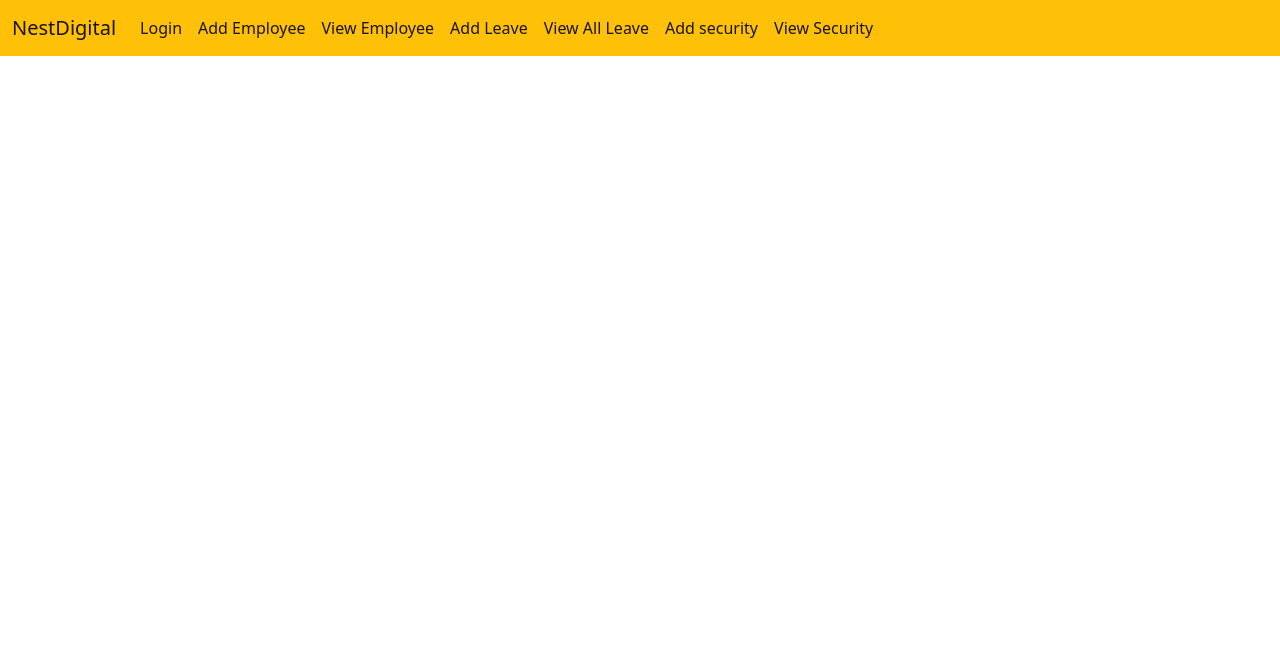
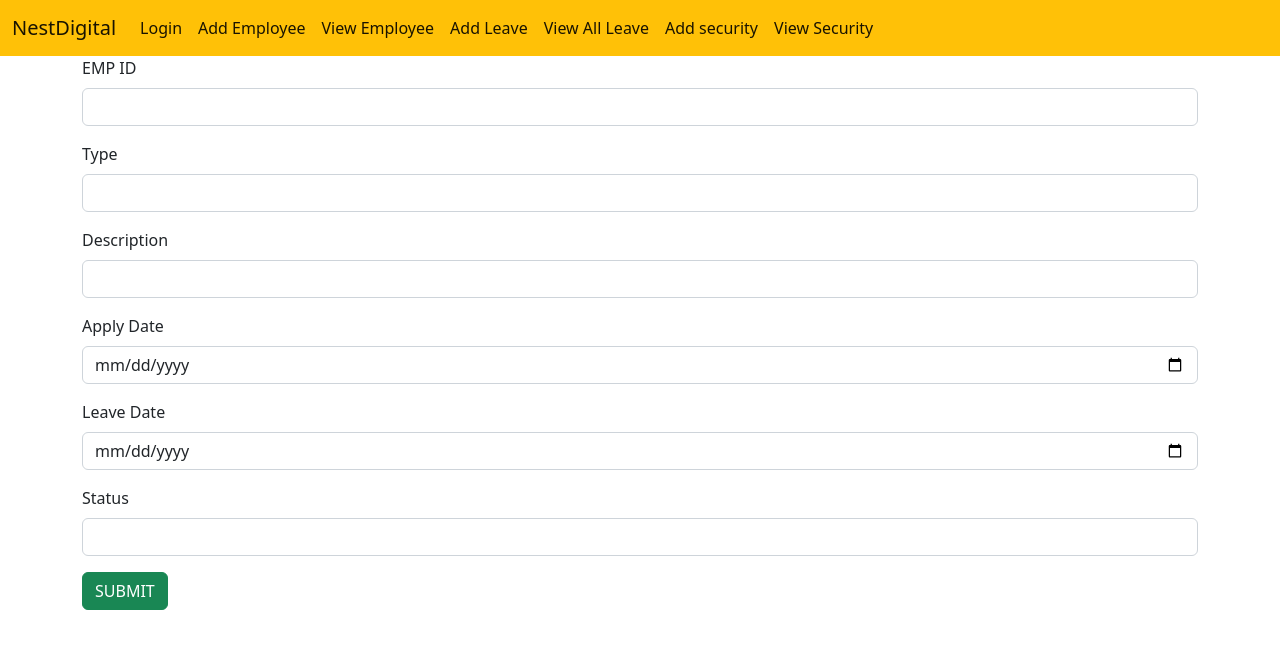
Before and after one commit to Prabhakannan13/Nest-Digital-App, an Angular app: page /addleave in a window 1280 px wide. Shown: the top 648 px of the page. Built offline with nearby package versions, Linux system fonts and the light colour scheme.

Commit message:
pushleave

```diff
--- a/src/app/addleave/addleave.component.html
+++ b/src/app/addleave/addleave.component.html
@@ -1 +1,36 @@
 <app-navbar></app-navbar>
+<div class="container">
+    <div class="row">
+        <div class="col col-12 col-sm-12 col-md-12 col-lg-12 col-xl-12 col-xxl-12">
+            <div class="row g-3">
+                <div class="col col-12 col-sm-12 col-md-12 col-lg-12 col-xl-12 col-xxl-12">
+                    <label for="" class="form-label">EMP ID</label>
+                    <input type="text" class="form-control" name="emp_id" [(ngModel)]="emp_id">
+                </div>
+                <div class="col col-12 col-sm-12 col-md-12 col-lg-12 col-xl-12 col-xxl-12">
+                    <label for="" class="form-label">Type</label>
+                    <input type="text" class="form-control" name="type" [(ngModel)]="type">
+                </div>
+                <div class="col col-12 col-sm-12 col-md-12 col-lg-12 col-xl-12 col-xxl-12">
+                    <label for="" class="form-label">Description</label>
+                    <input type="text" class="form-control" name="discrip" [(ngModel)]="discrip">
+                </div>
+                <div class="col col-12 col-sm-12 col-md-12 col-lg-12 col-xl-12 col-xxl-12">
+                    <label for="" class="form-label">Apply Date</label>
+                    <input type="date" class="form-control" name="applydate" [(ngModel)]="applydate">
+                </div>
+                <div class="col col-12 col-sm-12 col-md-12 col-lg-12 col-xl-12 col-xxl-12">
+                    <label for="" class="form-label">Leave Date</label>
+                    <input type="date" class="form-control" name="leavedate" [(ngModel)]="leavedate">
+                </div>
+                <div class="col col-12 col-sm-12 col-md-12 col-lg-12 col-xl-12 col-xxl-12">
+                    <label for="" class="form-label">Status</label>
+                    <input type="text" class="form-control" name="status" [(ngModel)]="status">
+                </div>
+                <div class="col col-12 col-sm-12 col-md-12 col-lg-12 col-xl-12 col-xxl-12">
+                    <button class="btn btn-success" (click)="addleave()">SUBMIT</button>
+                </div>
+            </div>
+        </div>
+    </div>
+</div>
--- a/src/app/addleave/addleave.component.ts
+++ b/src/app/addleave/addleave.component.ts
@@ -1,4 +1,6 @@
 import { Component, OnInit } from '@angular/core';
+import { Router } from '@angular/router';
+import { ApiService } from '../api.service';
 
 @Component({
   selector: 'app-addleave',
@@ -7,7 +9,41 @@ import { Component, OnInit } from '@angular/core';
 })
 export class AddleaveComponent implements OnInit {
 
-  constructor() { }
+  constructor(private myrouter:Router,private myapi:ApiService) { }
+
+  emp_id=""
+  type=""
+  discrip=""
+  applydate=""
+  leavedate=""
+  status=""
+
+
+  addleave=()=>{
+  let data={
+    "emp_id": this.emp_id,
+    "type":this.type,
+    "discrip":this.discrip,
+    "applydate":this.applydate,
+    "leavedate":this.leavedate,
+    "status":this.status
+  }
+  console.log(data)
+    this.myapi.addleave(data).subscribe(
+      (resp:any)=>{
+        if (resp.length>0) {
+          alert("SUCCESS")
+          console.log(resp)
+          localStorage.setItem("emp_id",resp[0].empId)
+          console.log(localStorage.getItem("emp_id"))
+        } else {
+
+        }
+      }
+    )
+  }
+
+
 
   ngOnInit(): void {
   }
--- a/src/app/api.service.ts
+++ b/src/app/api.service.ts
@@ -25,4 +25,8 @@ export class ApiService {
   viewallemp=()=>{
     return this.http.get("https://localhost:8080/viewallemp")
   }
+
+  addleave=(data:any)=>{
+    return this.http.post("https://localhost:8080/addleave",data)
+  }
 }
```
